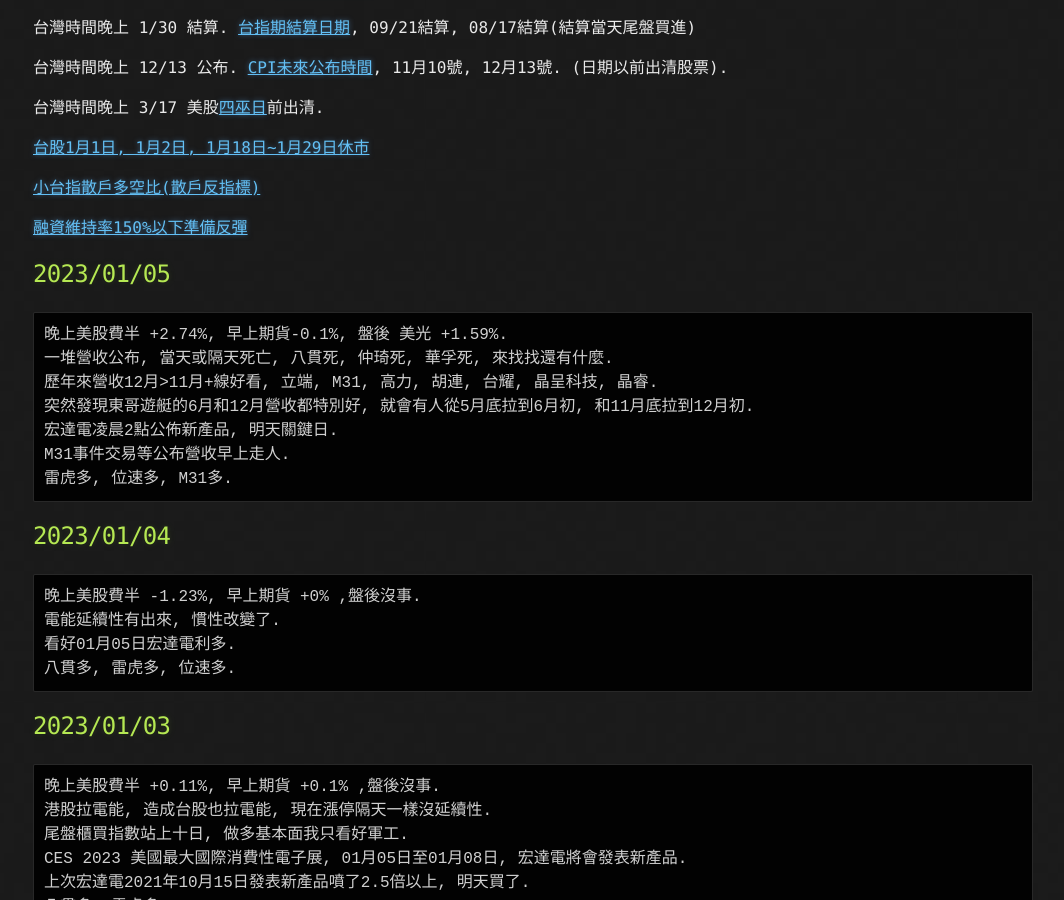
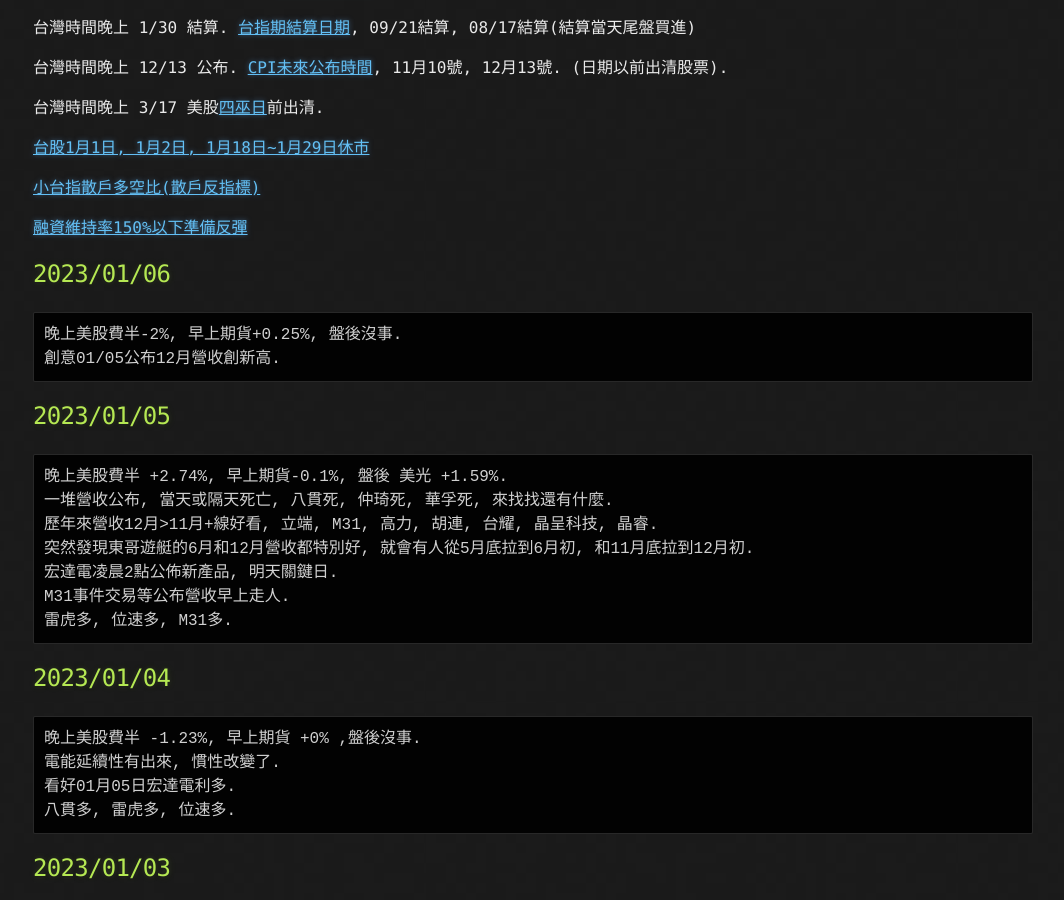
Before and after one commit to lepg5487/Stock_God, a Jekyll site: the page built from index.md, in a window 1280 px wide and 900 px high, scrolled down 362 px. Shown: the whole window, without its empty margins (107-1171 px from the left). Built offline with Jekyll 4.4.1, drawn with Linux system fonts in a browser that asks for light colours; our own code applies the rules of GitHub Pages for plain Markdown files.

Commit message:
Update index.md

````diff
--- a/index.md
+++ b/index.md
@@ -19,6 +19,12 @@ layout: testlayouts
 [小台指散戶多空比(散戶反指標)](https://www.macromicro.me/charts/20069/tw-mtx-long-to-short-ratio-of-individual-player)
 
 [融資維持率150%以下準備反彈](https://www.cmoney.tw/finance/f00012.aspx)
+
+## 2023/01/06
+```
+晚上美股費半-2%, 早上期貨+0.25%, 盤後沒事.
+創意01/05公布12月營收創新高.
+```
 
 ## 2023/01/05
 ```
````
